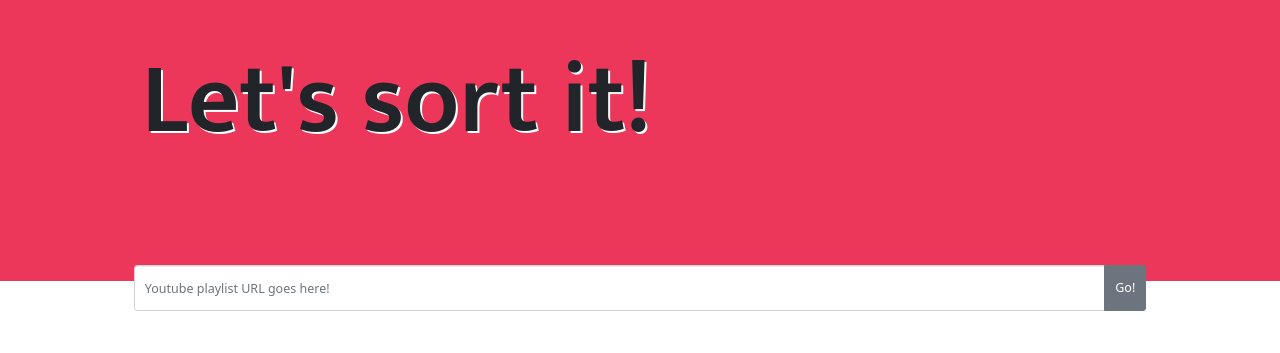
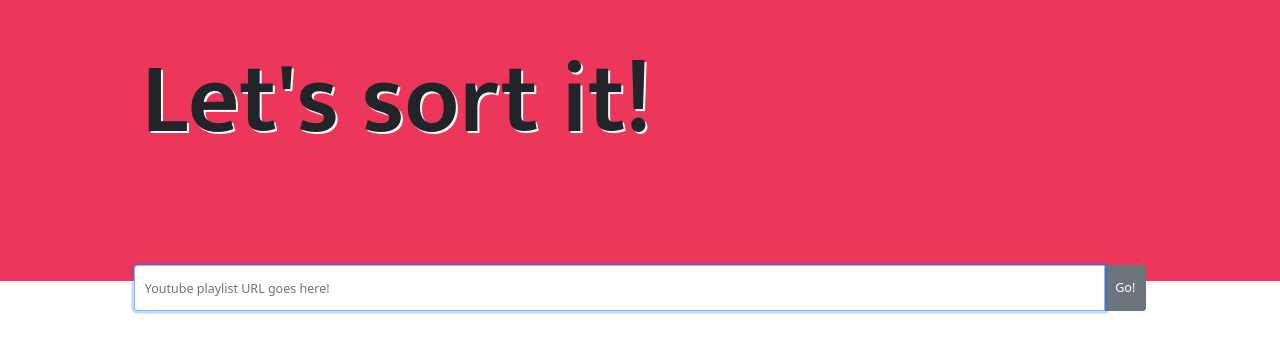
Before and after one commit to nish17/youtube-playlist-sorter, a React (Vite) app: page / in a window 1280 px wide. Shown: the part 119-472 px from the top of the page. Built offline with nearby package versions, Linux system fonts and the light colour scheme; no server answers; a web font is replaced by a local one.

Commit message:
useRef to make it autofocus onload

```diff
--- a/src/Search.js
+++ b/src/Search.js
@@ -1,8 +1,9 @@
-import React, { useState } from 'react';
+import React, { useState, useRef, useEffect } from 'react';
 import { getPlaylistId } from './helperFunction';
 import { Button, InputGroup, FormControl } from 'react-bootstrap';
 const Search = ({ submitID }) => {
   const [playlistURL, setURL] = useState('');
+  const mainRef = useRef(null);
 
   const handleSubmit = (e) => {
     console.log('Go button clicked!');
@@ -11,10 +12,15 @@ const Search = ({ submitID }) => {
     return submitID(playlistID);
   };
 
+  useEffect(() => {
+    mainRef.current.focus();
+  }, [mainRef]);
+
   return (
     <div className='search-bar-container'>
       <InputGroup className='mb-3' size='lg'>
         <FormControl
+          ref={mainRef}
           placeholder='Youtube playlist URL goes here!'
           value={playlistURL}
           onChange={(e) => setURL(e.target.value)}
```
